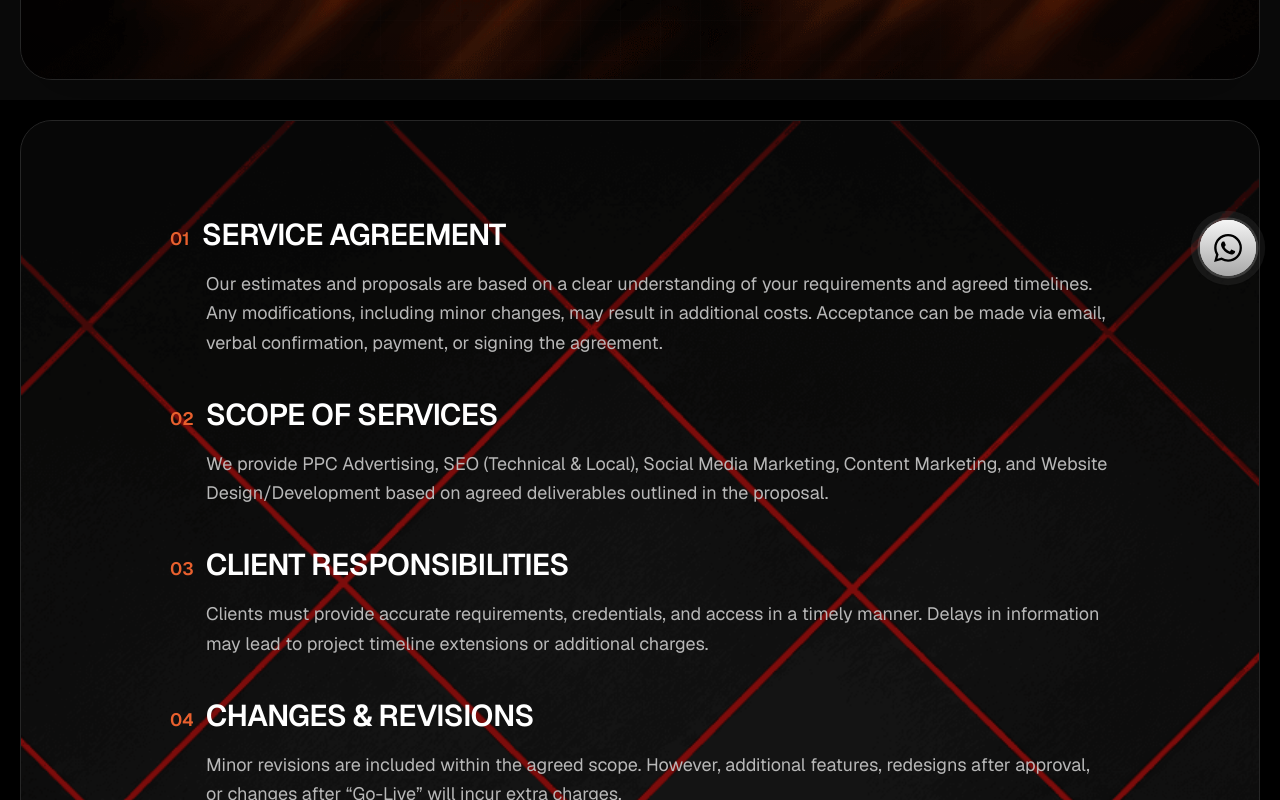
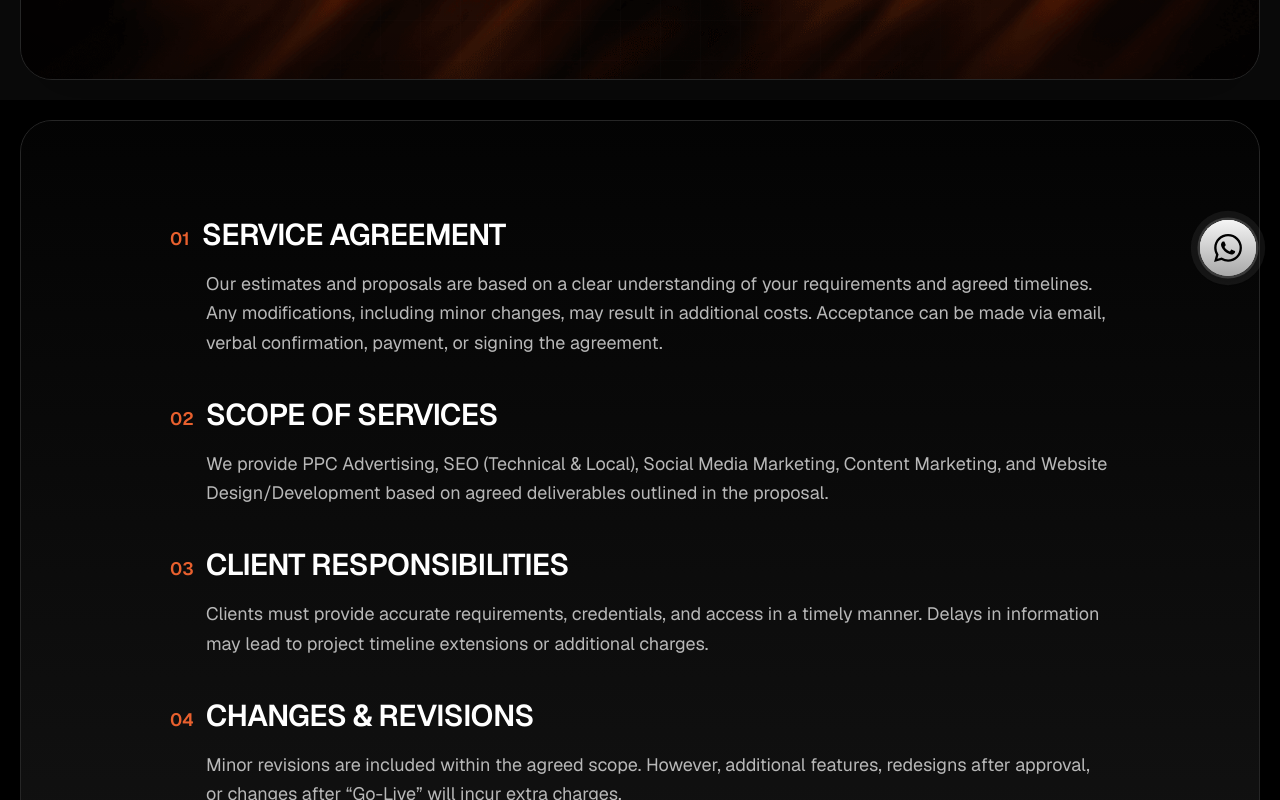
Before and after one commit to Huzaifa-Mujahid/zenthflow-template, a Next.js app: page /terms in a window 1280 px wide. Shown: the part 500-1300 px from the top of the page. Built offline with nearby package versions, Linux system fonts and the light colour scheme.

Commit message:
Remove copper box image, keep dark gradient overlay on section backgrounds

```diff
--- a/app/blog/page.js
+++ b/app/blog/page.js
@@ -24,11 +24,8 @@ export default function BlogPage() {
           <div
             className="absolute inset-0 pointer-events-none"
             style={{
-              backgroundImage: "url('/sections-bg/copper box.png')",
-              backgroundSize: "cover",
-              backgroundPosition: "center top",
-              backgroundRepeat: "no-repeat",
-              opacity: 0.5,
+              background:
+                "linear-gradient(180deg, rgba(0,0,0,0.75) 0%, rgba(20,20,20,0.6) 50%, rgba(0,0,0,0.85) 100%)",
             }}
           />
 
--- a/app/privacy-policy/page.js
+++ b/app/privacy-policy/page.js
@@ -37,11 +37,8 @@ export default function PrivacyPolicyPage() {
           <div
             className="absolute inset-0 pointer-events-none"
             style={{
-              backgroundImage: "url('/sections-bg/copper box.png')",
-              backgroundSize: "cover",
-              backgroundPosition: "center top",
-              backgroundRepeat: "no-repeat",
-              opacity: 0.5,
+              background:
+                "linear-gradient(180deg, rgba(0,0,0,0.75) 0%, rgba(20,20,20,0.6) 50%, rgba(0,0,0,0.85) 100%)",
             }}
           />
 
--- a/app/terms/page.js
+++ b/app/terms/page.js
@@ -37,11 +37,8 @@ export default function TermsPage() {
           <div
             className="absolute inset-0 pointer-events-none"
             style={{
-              backgroundImage: "url('/sections-bg/copper box.png')",
-              backgroundSize: "cover",
-              backgroundPosition: "center top",
-              backgroundRepeat: "no-repeat",
-              opacity: 0.5,
+              background:
+                "linear-gradient(180deg, rgba(0,0,0,0.75) 0%, rgba(20,20,20,0.6) 50%, rgba(0,0,0,0.85) 100%)",
             }}
           />
 
```
